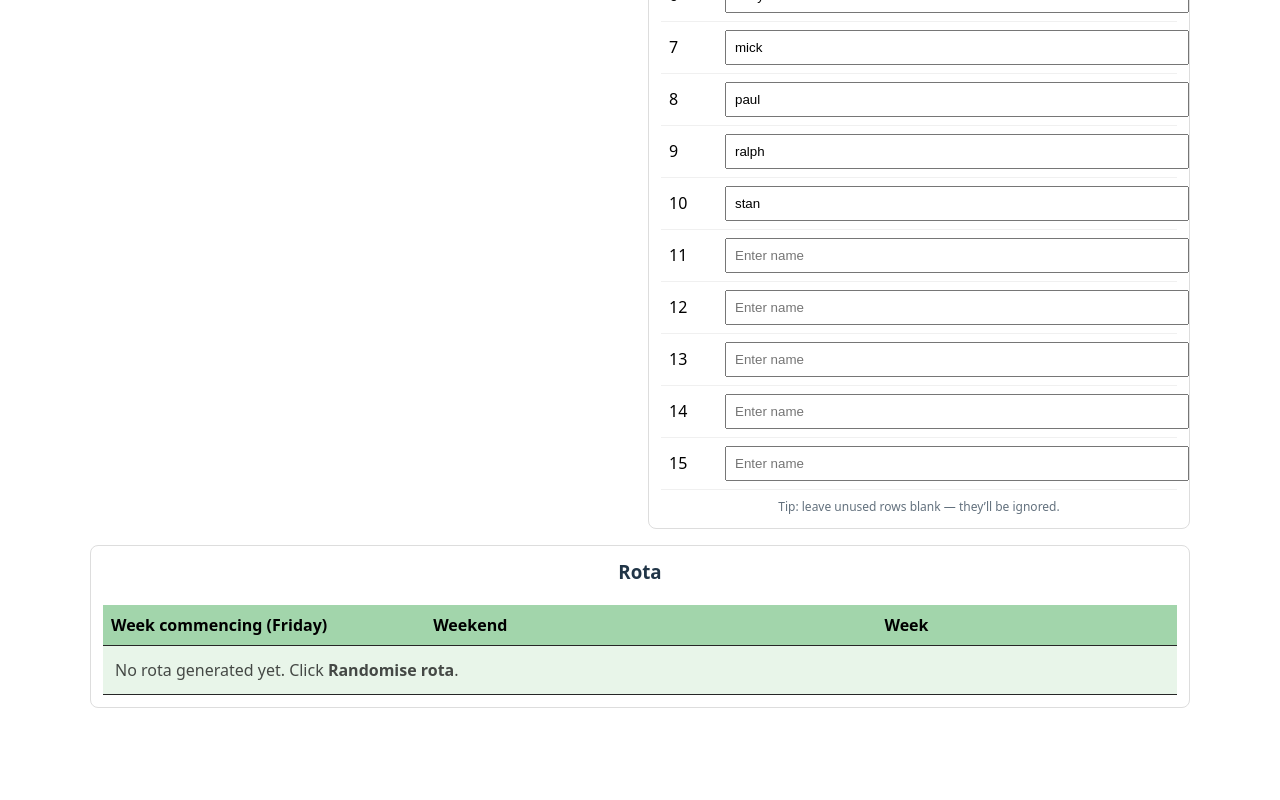
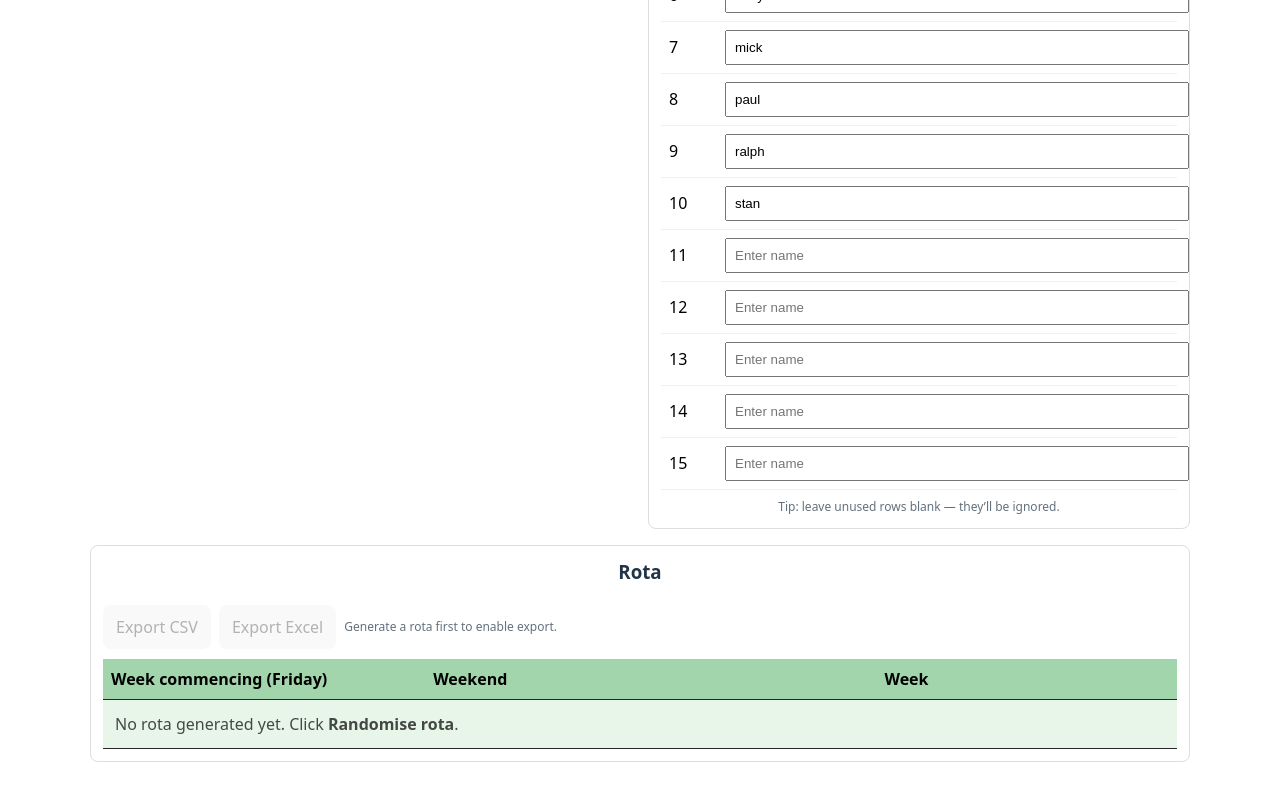
Before and after one commit to Chris-Mark-Wilson/rotagen, a React (Vite) app: page / in a window 1280 px wide. Shown: the part 498-1298 px from the top of the page. Before the commit the page ends 1254 px from the top, so only its background shows below. Built offline with nearby package versions, Linux system fonts and the light colour scheme.

Commit message:
add export capability

```diff
--- a/src/App.jsx
+++ b/src/App.jsx
@@ -1,4 +1,7 @@
 import React, { useMemo, useState } from "react";
+import ExportButtons from "./components/ExportButtons";
+import RotaTable from "./components/RotaTable";
+
 import "./App.css";
 
 function addDays(date, days) {
@@ -387,38 +390,16 @@ export default function App() {
         </div>
       </div>
 
-      <div style={{ marginTop: 16, border: "1px solid #ddd", borderRadius: 8, padding: 12 }}>
-        <h3 style={{ marginTop: 0 }}>Rota</h3>
+    <div style={{ marginTop: 16, border: "1px solid #ddd", borderRadius: 8, padding: 12 }}>
+  <h3 style={{ marginTop: 0 }}>Rota</h3>
 
-        <table className="rota-table">
-          <thead>
-            <tr>
-              <th style={{ width:"30%"}}>
-                Week commencing (Friday)
-              </th>
-              <th >Weekend</th>
-              <th >Week</th>
-            </tr>
-          </thead>
-          <tbody>
-            {rotaRows.length === 0 ? (
-              <tr>
-                <td colSpan={3} style={{ padding: 12, opacity: 0.7 }}>
-                  No rota generated yet. Click <b>Randomise rota</b>.
-                </td>
-              </tr>
-            ) : (
-              rotaRows.map((r, idx) => (
-                <tr key={idx}>
-                  <td >{formatUK(r.weekCommencing)}</td>
-                  <td >{r.weekend}</td>
-                  <td >{r.week}</td>
-                </tr>
-              ))
-            )}
-          </tbody>
-        </table>
-      </div>
+  <ExportButtons rows={rotaRows} startDateISO={startDateISO} weeks={weeks} />
+
+  <div style={{ marginTop: 10 }}>
+    <RotaTable rows={rotaRows} />
+  </div>
+</div>
+
     </div>
   );
 }
--- /dev/null
+++ b/src/components/ExportButtons.jsx
@@ -0,0 +1,112 @@
+import React from "react";
+
+function formatUK(date) {
+  const d = new Date(date);
+  const dd = String(d.getDate()).padStart(2, "0");
+  const mm = String(d.getMonth() + 1).padStart(2, "0");
+  const yyyy = d.getFullYear();
+  return `${dd}/${mm}/${yyyy}`;
+}
+
+function downloadBlob(content, filename, mimeType) {
+  const blob = new Blob([content], { type: mimeType });
+  const url = URL.createObjectURL(blob);
+
+  const a = document.createElement("a");
+  a.href = url;
+  a.download = filename;
+  document.body.appendChild(a);
+  a.click();
+  a.remove();
+
+  URL.revokeObjectURL(url);
+}
+
+function escapeCsv(value) {
+  const s = String(value ?? "");
+  // Escape quotes by doubling, wrap in quotes if needed
+  const mustQuote = /[",\n\r]/.test(s);
+  const escaped = s.replace(/"/g, '""');
+  return mustQuote ? `"${escaped}"` : escaped;
+}
+
+function rowsToCsv(rows) {
+  const header = ["Week commencing (Friday)", "Weekend", "Week"];
+  const lines = [header.map(escapeCsv).join(",")];
+
+  for (const r of rows) {
+    lines.push(
+      [formatUK(r.weekCommencing), r.weekend, r.week].map(escapeCsv).join(",")
+    );
+  }
+
+  // UTF-8 BOM helps Excel open CSV with correct encoding
+  return "\uFEFF" + lines.join("\r\n");
+}
+
+// Excel-compatible .xls using HTML table (opens in Excel)
+function rowsToXlsHtml(rows, title = "Rota") {
+  const header = ["Week commencing (Friday)", "Weekend", "Week"];
+
+  const html = `
+<html>
+<head>
+  <meta charset="UTF-8" />
+  <title>${title}</title>
+</head>
+<body>
+  <table border="1">
+    <thead>
+      <tr>${header.map((h) => `<th>${h}</th>`).join("")}</tr>
+    </thead>
+    <tbody>
+      ${rows
+        .map(
+          (r) => `
+        <tr>
+          <td>${formatUK(r.weekCommencing)}</td>
+          <td>${r.weekend ?? ""}</td>
+          <td>${r.week ?? ""}</td>
+        </tr>`
+        )
+        .join("")}
+    </tbody>
+  </table>
+</body>
+</html>
+`.trim();
+
+  return html;
+}
+
+export default function ExportButtons({ rows, startDateISO, weeks }) {
+  const disabled = !rows || rows.length === 0;
+
+  const baseName = `rotagen_${startDateISO || "start"}_${weeks || rows?.length || 0}w`;
+
+  function exportCsv() {
+    const csv = rowsToCsv(rows);
+    downloadBlob(csv, `${baseName}.csv`, "text/csv;charset=utf-8");
+  }
+
+  function exportExcel() {
+    const xls = rowsToXlsHtml(rows, "Rota");
+    downloadBlob(xls, `${baseName}.xls`, "application/vnd.ms-excel");
+  }
+
+  return (
+    <div style={{ display: "flex", gap: 8, flexWrap: "wrap" }}>
+      <button onClick={exportCsv} disabled={disabled} style={{ padding: "10px 12px", cursor: "pointer" }}>
+        Export CSV
+      </button>
+      <button onClick={exportExcel} disabled={disabled} style={{ padding: "10px 12px", cursor: "pointer" }}>
+        Export Excel
+      </button>
+      {disabled ? (
+        <div style={{ fontSize: 12, opacity: 0.7, alignSelf: "center" }}>
+          Generate a rota first to enable export.
+        </div>
+      ) : null}
+    </div>
+  );
+}
--- /dev/null
+++ b/src/components/RotaTable.jsx
@@ -0,0 +1,40 @@
+import React from "react";
+
+function formatUK(date) {
+  const d = new Date(date);
+  const dd = String(d.getDate()).padStart(2, "0");
+  const mm = String(d.getMonth() + 1).padStart(2, "0");
+  const yyyy = d.getFullYear();
+  return `${dd}/${mm}/${yyyy}`;
+}
+
+export default function RotaTable({ rows }) {
+  return (
+    <table className="rota-table">
+      <thead>
+        <tr>
+          <th style={{ width: "30%" }}>Week commencing (Friday)</th>
+          <th>Weekend</th>
+          <th>Week</th>
+        </tr>
+      </thead>
+      <tbody>
+        {rows.length === 0 ? (
+          <tr>
+            <td colSpan={3} style={{ padding: 12, opacity: 0.7 }}>
+              No rota generated yet. Click <b>Randomise rota</b>.
+            </td>
+          </tr>
+        ) : (
+          rows.map((r, idx) => (
+            <tr key={idx}>
+              <td>{formatUK(r.weekCommencing)}</td>
+              <td>{r.weekend}</td>
+              <td>{r.week}</td>
+            </tr>
+          ))
+        )}
+      </tbody>
+    </table>
+  );
+}
```
